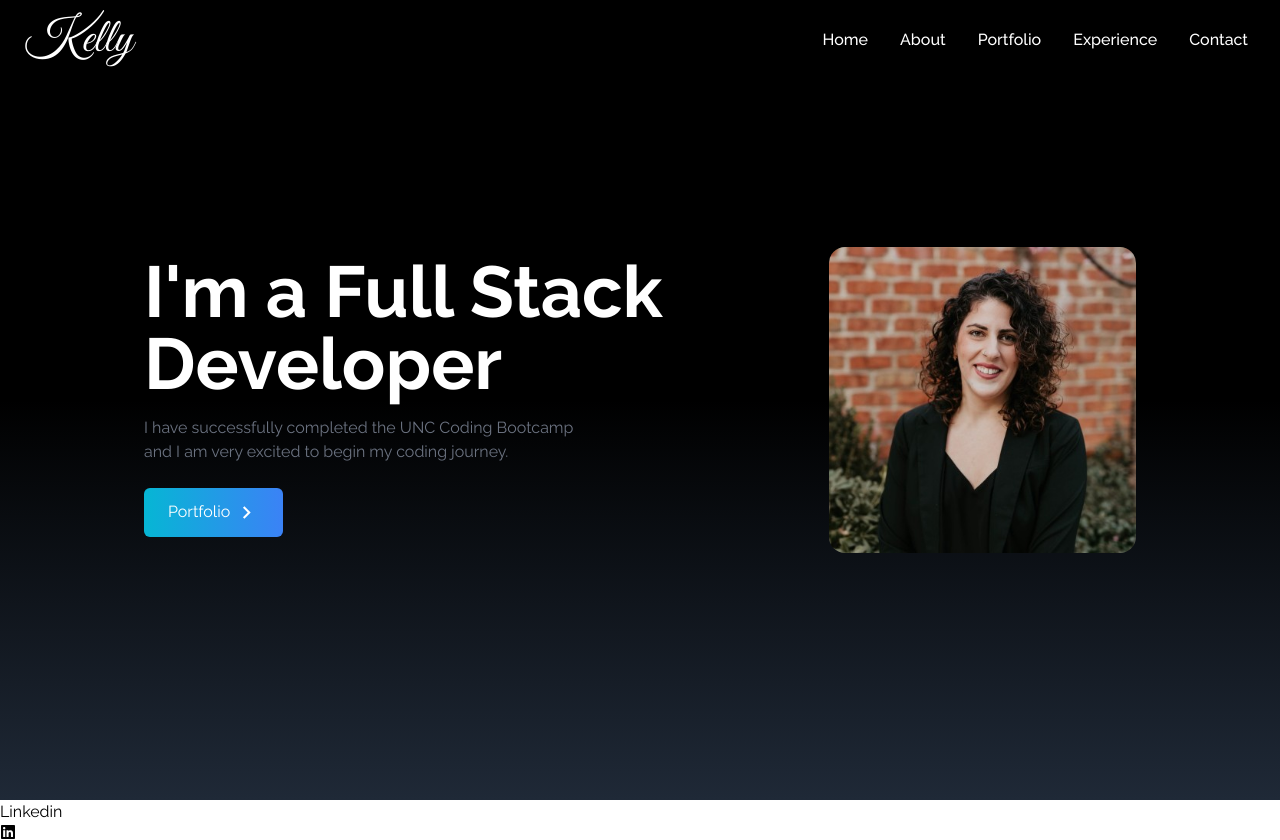
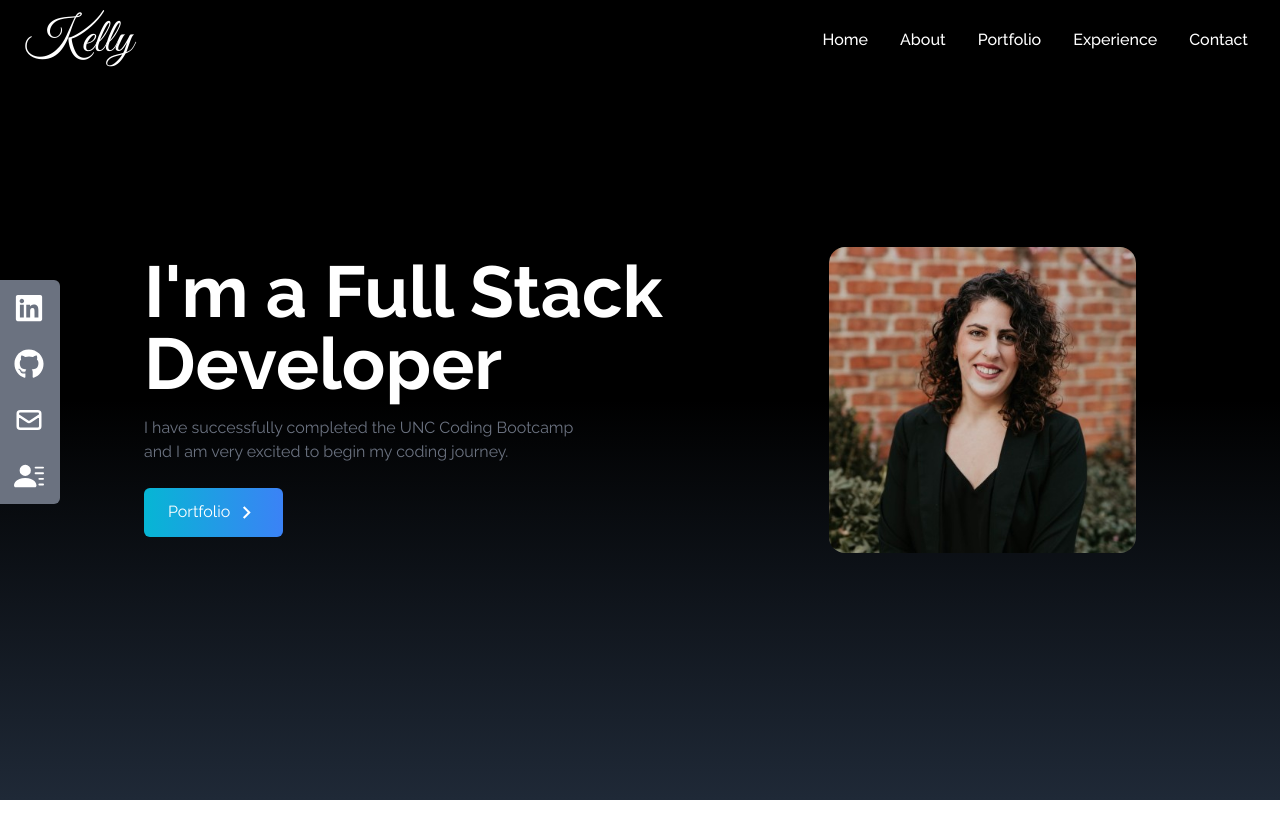
Before and after one commit to kellyfayrishta/react-portfolio, a React (Create React App) app: page / in a window 1280 px wide. After the commit the page ends 800 px from the top, so only its background shows below. Built offline with nearby package versions, Linux system fonts and the light colour scheme; a web font is replaced by a local one.

Commit message:
added social links

```diff
--- a/src/components/SocialLinks.js
+++ b/src/components/SocialLinks.js
@@ -4,17 +4,72 @@ import { HiOutlineMail } from "react-icons/hi";
 import { BsFillPersonLinesFill } from "react-icons/bs";
 
 export const SocialLinks = () => {
+
+    const links = [
+      {
+        id: 1,
+        child: (
+          <>
+            Linkedin <FaLinkedin size={30} />
+          </>
+        ),
+        href: "https://linkedin.com/in/kelly-williams-54516a6a/",
+        style: "rounded-tr-md",
+      },
+      {
+        id: 2,
+        child: (
+          <>
+            GitHub <FaGithub size={30} />
+          </>
+        ),
+        href: "https://github.com/kellyfayrishta",
+      },
+      {
+        id: 3,
+        child: (
+          <>
+            Mail <HiOutlineMail size={30} />
+          </>
+        ),
+        href: "mailto:kellyfayrishtadev@gmail.com",
+      },
+      {
+        id: 4,
+        child: (
+          <>
+            Resume <BsFillPersonLinesFill size={30} />
+          </>
+        ),
+        href: "/Kelly_Williams_Resume.pdf",
+        style: "rounded-br-md",
+        download: true,
+      },
+    ];
+
   return (
-    <div>
+    <div className="hidden lg:flex flex-col top-[35%] left-0 fixed">
       <ul>
-        <li>
-          <a href="">
-            {" "}
-            <>
-              Linkedin <FaLinkedin />
-            </>
-          </a>
-        </li>
+        {links.map(({ id, child, href, style, download }) => (
+          <li
+            key={id}
+            className={
+              "flex justify-between items-center w-40 h-14 px-4 ml-[-100px] hover:ml-[-10px] hover:rounded-md duration-300 bg-gray-500" +
+              " " +
+              style
+            }
+          >
+            <a
+              href={href}
+              className="flex justify-between items-center w-full text-white"
+              download={download}
+              target="_blank"
+              rel="noreferrer"
+            >
+              {child}
+            </a>
+          </li>
+        ))}
       </ul>
     </div>
   );
```
Also changed, not shown: 1 other file (tests, documents, lock files or other folders).
